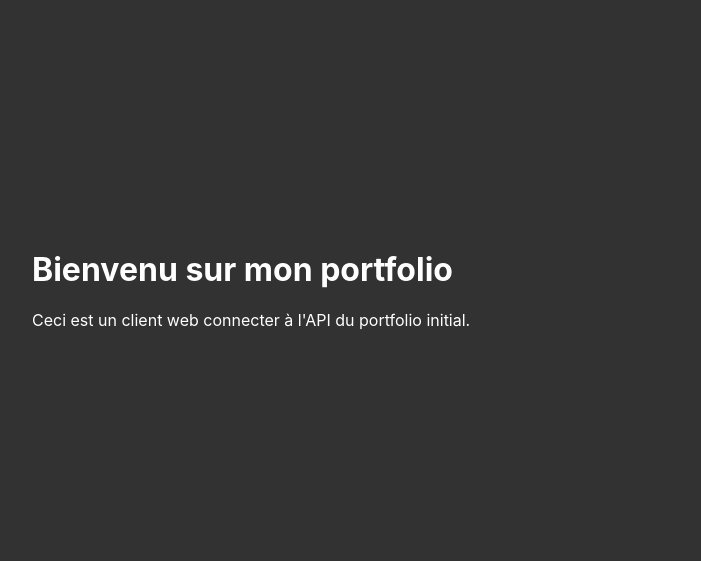
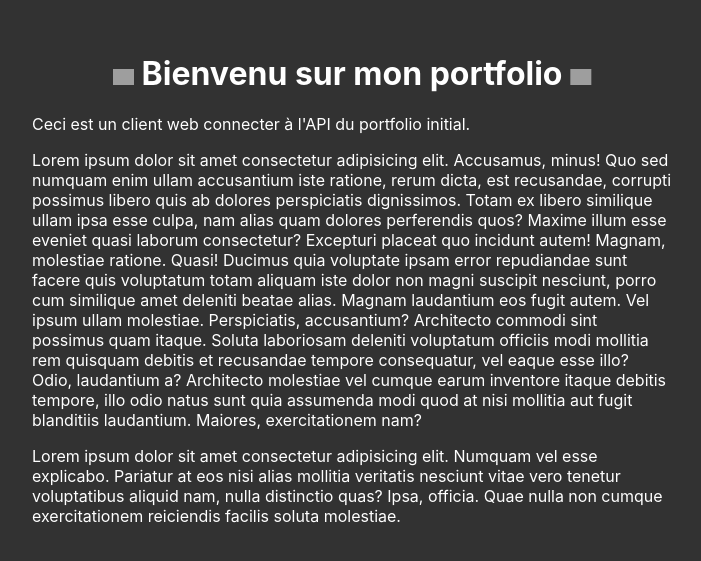
Before and after one commit to Adrien-Ray/client_portfolio_react2023, a React (Create React App) app: page / in a window 1280 px wide. Shown: the part 113-674 px from the top of the page, without its empty margins (288-989 px from the left). Built offline with nearby package versions, Linux system fonts and the light colour scheme; no server answers; grey boxes are pictures that could not be loaded.

Commit message:
finish opening animations

```diff
--- a/src/components/CardSlide/CardSlide.css
+++ b/src/components/CardSlide/CardSlide.css
@@ -10,10 +10,10 @@
   overflow-x: hidden;
 }
 .CardSlide .CardSlide__card {
-  animation: keyframeSlide 8s linear 0s 1 normal forwards;
+  animation: keyframeSlide 8s ease-in-out 0s 1 normal forwards;
 }
 .CardSlide .CardSlide__card2 {
-  animation: keyframeSlide2 8s linear 0s 1 normal forwards;
+  animation: keyframeSlide2 8s ease-in-out 0s 1 normal forwards;
 }
 .CardSlide .CardSlide__card,
 .CardSlide .CardSlide__card2 {
@@ -99,13 +99,13 @@
 @keyframes keyframeSlide {
   0% {
     opacity: 0;
-    left: 100%;
+    left: 50%;
   }
-  2% {
+  1% {
     opacity: 0;
-    left: 100%;
+    left: 50%;
   }
-  8% {
+  6% {
     opacity: 0;
   }
   10% {
@@ -116,28 +116,28 @@
     opacity: 1;
     left: 0;
   }
-  92% {
+  94% {
     opacity: 0;
   }
-  98% {
+  99% {
     opacity: 0;
-    left: -100%;
+    left: -50%;
   }
   100% {
     opacity: 0;
-    left: -100%;
+    left: -50%;
   }
 }
 @keyframes keyframeSlide2 {
   0% {
     opacity: 0;
-    left: 100%;
+    left: 50%;
   }
-  2% {
+  1% {
     opacity: 0;
-    left: 100%;
+    left: 50%;
   }
-  8% {
+  6% {
     opacity: 0;
   }
   10% {
@@ -148,15 +148,15 @@
     opacity: 1;
     left: 0;
   }
-  92% {
+  94% {
     opacity: 0;
   }
-  98% {
+  99% {
     opacity: 0;
-    left: -100%;
+    left: -50%;
   }
   100% {
     opacity: 0;
-    left: -100%;
+    left: -50%;
   }
 }/*# sourceMappingURL=CardSlide.css.map */
--- a/src/components/Presentation/Presentation.css
+++ b/src/components/Presentation/Presentation.css
@@ -8,16 +8,36 @@
 .presentation .presentation__center {
   position: relative;
   overflow-y: hidden;
+  padding: 0 1rem;
+}
+.presentation .presentation__center > h1 {
+  text-align: center;
+}
+.presentation .presentation__center > h1 img {
+  height: 0.5em;
+  width: auto;
+  position: relative;
+  top: 0;
+}
+.presentation .presentation__center > h1 img.endImg {
+  transform: rotateY(180deg);
 }
 .presentation .presentation__center > *:not(.presentation__center__layer) {
   width: 20rem;
   max-width: 100%;
   color: white;
+  position: relative;
 }
 @media (min-width: 670px) {
   .presentation .presentation__center > *:not(.presentation__center__layer) {
     width: 40rem;
   }
+}
+.presentation .presentation__center > *:not(.presentation__center__layer):nth-child(odd) {
+  animation: openingOdd 1s ease-out 0s 1 normal forwards;
+}
+.presentation .presentation__center > *:not(.presentation__center__layer):nth-child(even) {
+  animation: openingEven 1s ease-out 0s 1 normal forwards;
 }
 .presentation .presentation__center .presentation__center__layer {
   position: absolute;
@@ -41,4 +61,20 @@
   to {
     top: 100%;
   }
+}
+@keyframes openingOdd {
+  from {
+    left: -1rem;
+  }
+  to {
+    left: 0;
+  }
+}
+@keyframes openingEven {
+  from {
+    left: 1rem;
+  }
+  to {
+    left: 0;
+  }
 }/*# sourceMappingURL=Presentation.css.map */
--- a/src/components/Presentation/Presentation.jsx
+++ b/src/components/Presentation/Presentation.jsx
@@ -4,8 +4,14 @@ function Presentation() {
     return (
         <div className="presentation">
             <div className="presentation__center">
-                <h1>Bienvenu sur mon portfolio</h1>
+                <h1><img /* src={process.env.PUBLIC_URL + '/logo192.png'} */ src='https://portfolio.accesdenied.net/assets/ico/logo-perso.png' alt="" /> Bienvenu sur mon portfolio <img /* src={process.env.PUBLIC_URL + '/logo192.png'} */ src='https://portfolio.accesdenied.net/assets/ico/logo-perso.png' alt="" className='endImg'/></h1>
                 <p>Ceci est un client web connecter à l'API du portfolio initial.</p>
+                <p>Lorem ipsum dolor sit amet consectetur adipisicing elit. Accusamus, minus! Quo sed numquam enim ullam accusantium iste ratione, rerum dicta, est recusandae, corrupti possimus libero quis ab dolores perspiciatis dignissimos.
+                Totam ex libero similique ullam ipsa esse culpa, nam alias quam dolores perferendis quos? Maxime illum esse eveniet quasi laborum consectetur? Excepturi placeat quo incidunt autem! Magnam, molestiae ratione. Quasi!
+                Ducimus quia voluptate ipsam error repudiandae sunt facere quis voluptatum totam aliquam iste dolor non magni suscipit nesciunt, porro cum similique amet deleniti beatae alias. Magnam laudantium eos fugit autem.
+                Vel ipsum ullam molestiae. Perspiciatis, accusantium? Architecto commodi sint possimus quam itaque. Soluta laboriosam deleniti voluptatum officiis modi mollitia rem quisquam debitis et recusandae tempore consequatur, vel eaque esse illo?
+                Odio, laudantium a? Architecto molestiae vel cumque earum inventore itaque debitis tempore, illo odio natus sunt quia assumenda modi quod at nisi mollitia aut fugit blanditiis laudantium. Maiores, exercitationem nam?</p>
+                <p>Lorem ipsum dolor sit amet consectetur adipisicing elit. Numquam vel esse explicabo. Pariatur at eos nisi alias mollitia veritatis nesciunt vitae vero tenetur voluptatibus aliquid nam, nulla distinctio quas? Ipsa, officia. Quae nulla non cumque exercitationem reiciendis facilis soluta molestiae.</p>
                 <div className="presentation__center__layer"></div>
             </div>
         </div>
--- a/src/components/Presentation/Presentation.scss
+++ b/src/components/Presentation/Presentation.scss
@@ -7,6 +7,19 @@
     .presentation__center{
         position: relative;
         overflow-y: hidden;
+        padding: 0 1rem;
+        >h1{
+            text-align: center;
+            img{
+                height: .5em;
+                width: auto;
+                position: relative;
+                top: 0;
+                &.endImg{
+                    transform: rotateY(180deg);
+                }
+            }
+        }
         >*:not(.presentation__center__layer){
             width: 20rem;
             max-width: 100%;
@@ -14,6 +27,15 @@
                 width: 40rem;
             }
             color: white;
+
+            position: relative;
+            &:nth-child(odd){
+                animation: openingOdd 1s ease-out 0s 1 normal forwards;
+
+            }
+            &:nth-child(even){
+                animation: openingEven 1s ease-out 0s 1 normal forwards;
+            }
         }
         .presentation__center__layer{
             position: absolute;
@@ -40,3 +62,20 @@
         top: 100%;
     }
 }
+
+@keyframes openingOdd {
+    from{
+        left: -1rem;
+    }
+    to{
+        left: 0;
+    }
+}
+@keyframes openingEven {
+    from{
+        left: 1rem;
+    }
+    to{
+        left: 0;
+    }
+}
```
Also changed, not shown: src/components/CardSlide/CardSlide.scss (+22 -22 lines).
